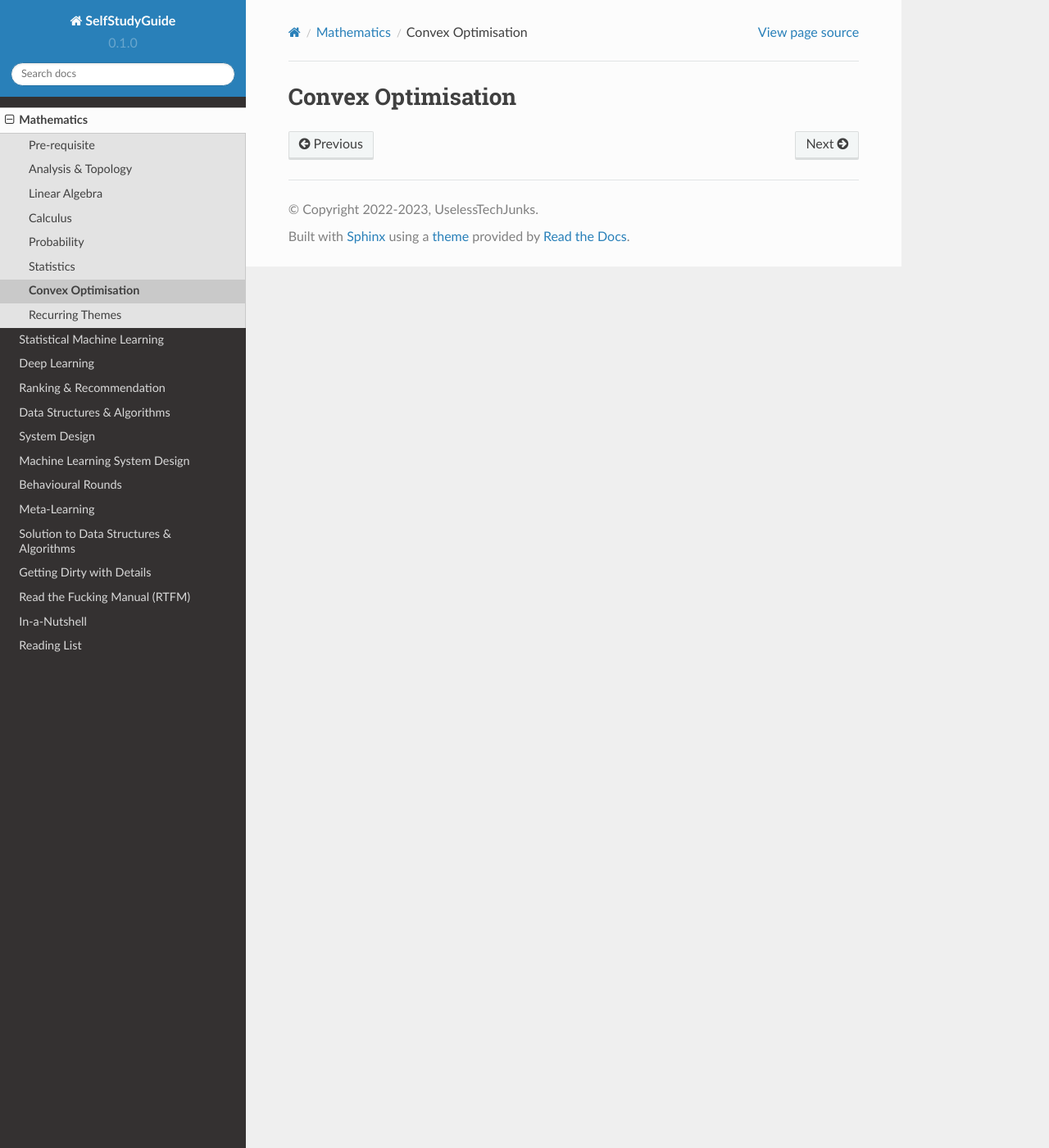
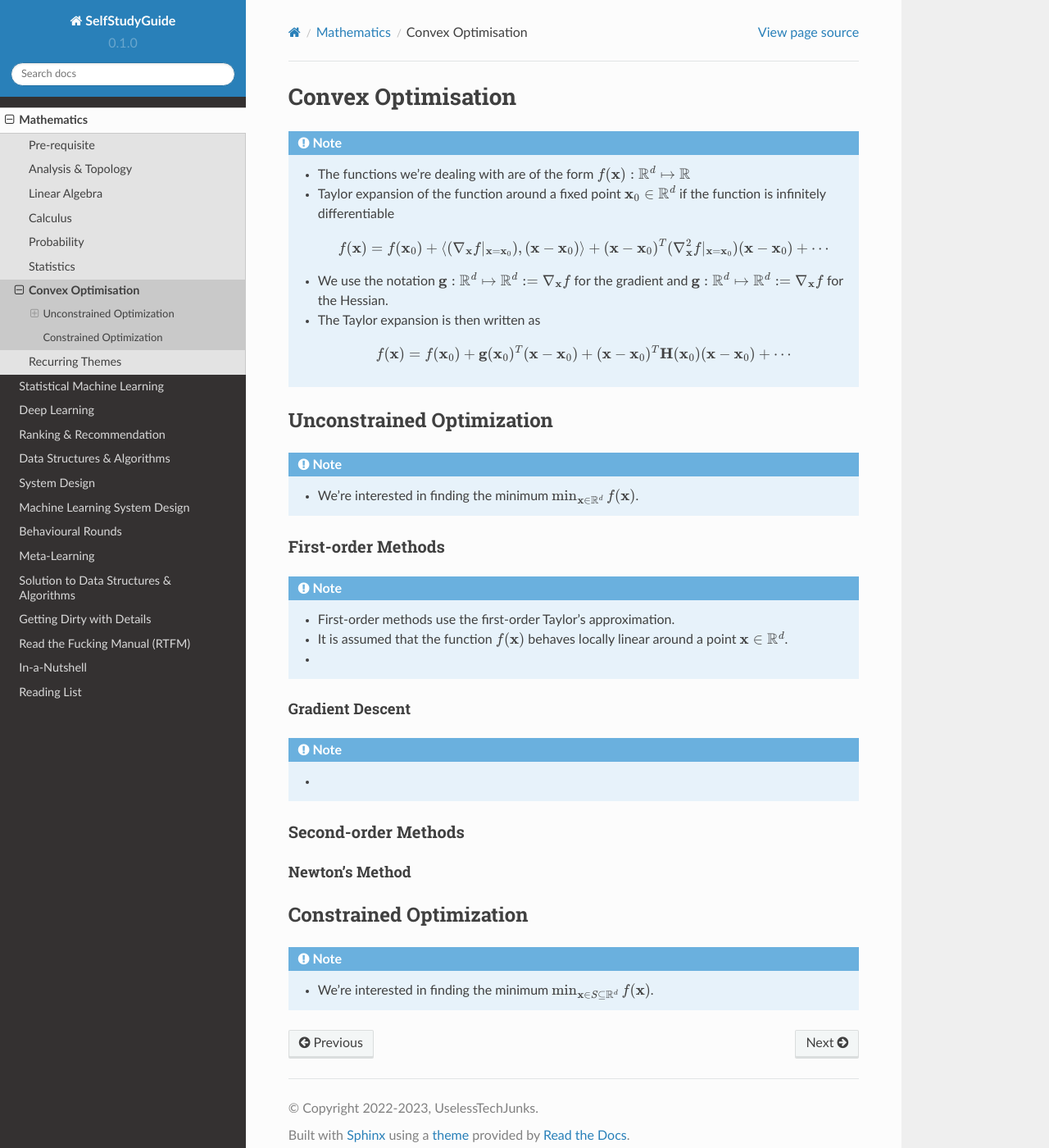
Before and after one commit to uselesstechjunks/leetcode, a Sphinx documentation site: the page built from docs/source/math/conv.rst, in a window 1280 px wide and 1400 px high. Shown: the whole window at 82% size. Built offline with Sphinx 7.4.7 and the Read the Docs theme 2.0.0, drawn with Linux system fonts in a browser that asks for light colours.

Commit message:
Update conv.rst

```diff
--- a/docs/source/math/conv.rst
+++ b/docs/source/math/conv.rst
@@ -1,3 +1,42 @@
 ########################################################################################
 Convex Optimisation
 ########################################################################################
+.. note::
+  * The functions we're dealing with are of the form :math:`f(\mathbf{x}):\mathbb{R}^d\mapsto\mathbb{R}`
+  * Taylor expansion of the function around a fixed point :math:`\mathbf{x}_0\in\mathbb{R}^d` if the function is infinitely differentiable
+
+    .. math:: f(\mathbf{x})=f(\mathbf{x}_0)+\langle(\nabla_\mathbf{x}f|_{\mathbf{x}=\mathbf{x}_0}), (\mathbf{x}-\mathbf{x}_0)\rangle+(\mathbf{x}-\mathbf{x}_0)^T(\nabla^2_\mathbf{x}f|_{\mathbf{x}=\mathbf{x}_0})(\mathbf{x}-\mathbf{x}_0)+\cdots
+  * We use the notation :math:`\mathbf{g}:\mathbb{R}^d\mapsto\mathbb{R}^d:=\nabla_\mathbf{x}f` for the gradient and :math:`\mathbf{g}:\mathbb{R}^d\mapsto\mathbb{R}^d:=\nabla_\mathbf{x}f` for the Hessian.
+  * The Taylor expansion is then written as
+
+    .. math:: f(\mathbf{x})=f(\mathbf{x}_0)+\mathbf{g}(\mathbf{x}_0)^T(\mathbf{x}-\mathbf{x}_0)+(\mathbf{x}-\mathbf{x}_0)^T\mathbf{H}(\mathbf{x}_0)(\mathbf{x}-\mathbf{x}_0)+\cdots
+
+****************************************************************************************
+Unconstrained Optimization
+****************************************************************************************
+.. note::
+  * We're interested in finding the minimum :math:`\min_{\mathbf{x}\in\mathbb{R}^d}f(\mathbf{x})`.
+
+First-order Methods
+========================================================================================
+.. note::
+  * First-order methods use the first-order Taylor's approximation.
+  * It is assumed that the function :math:`f(\mathbf{x})` behaves locally linear around a point :math:`\mathbf{x}\in\mathbb{R}^d`.
+  *
+
+Gradient Descent
+----------------------------------------------------------------------------------------
+
+.. note::
+  *
+
+Second-order Methods
+========================================================================================
+Newton's Method
+----------------------------------------------------------------------------------------
+
+****************************************************************************************
+Constrained Optimization
+****************************************************************************************
+.. note::
+  * We're interested in finding the minimum :math:`\min_{\mathbf{x}\in S\subseteq \mathbb{R}^d}f(\mathbf{x})`.
```
